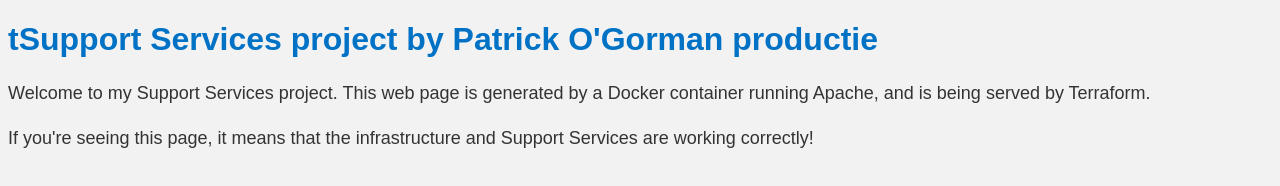
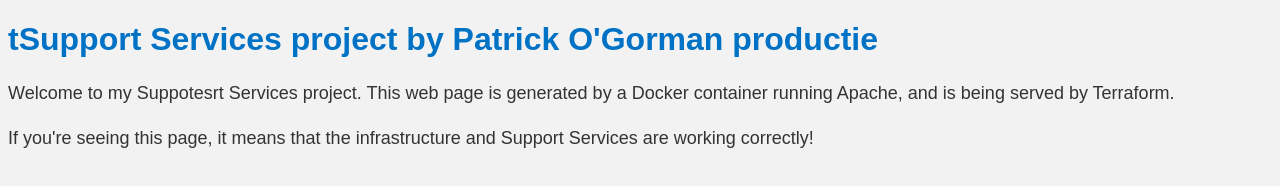
Before and after one commit to 11Poggie11/test, a plain HTML site: page index.html in a window 1280 px wide. Drawn offline with Linux system fonts and the light colour scheme.

Commit message:
Update index.html

```diff
--- a/index.html
+++ b/index.html
@@ -19,7 +19,7 @@
 </head>
 <body>
 	<h1>tSupport Services project by Patrick O'Gorman productie</h1>
-	<p>Welcome to my Support Services project. This web page is generated by a Docker container running Apache, and is being served by Terraform.</p>
+	<p>Welcome to my Suppotesrt Services project. This web page is generated by a Docker container running Apache, and is being served by Terraform.</p>
 	<p>If you're seeing this page, it means that the infrastructure and Support Services are working correctly!</p>
 </body>
 </html>
```
